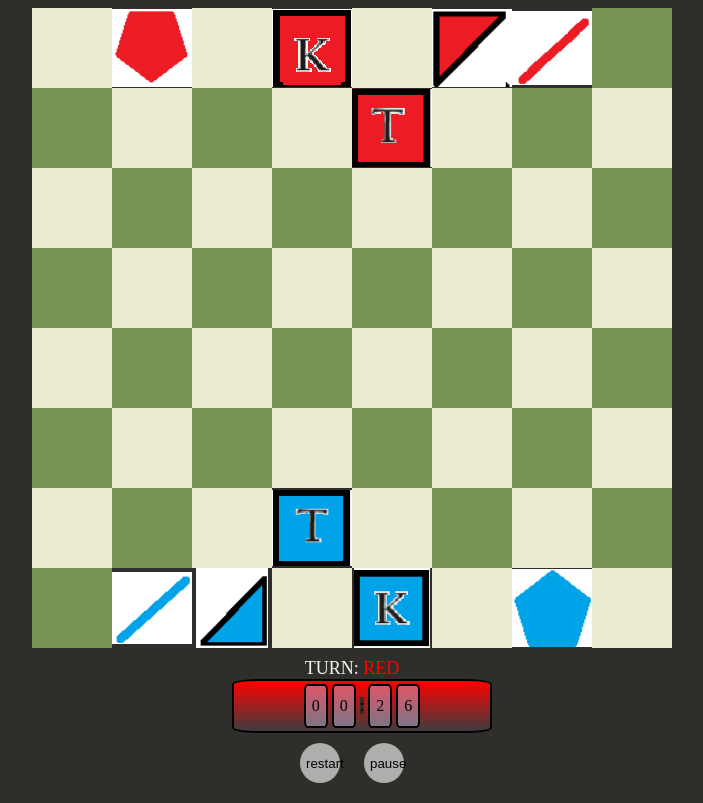
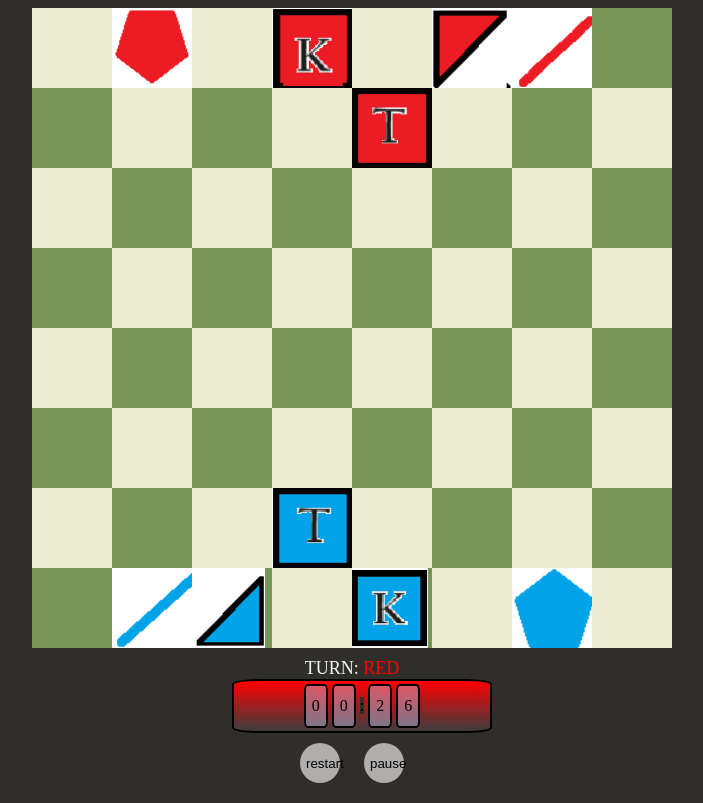
Before and after one commit to Atharvayeole9/Ricochet-Rumble, a plain HTML site: page index.html in a window 1280 px wide. Shown: the whole page, without its empty margins (288-991 px from the left). Drawn offline with Linux system fonts and the light colour scheme.

Commit message:
Update styles.css
Signed-off-by: Atharvayeole9 <143500181+Atharvayeole9@users.noreply.github.com>

```diff
--- a/styles.css
+++ b/styles.css
@@ -40,11 +40,11 @@
     display : flex;
     width : 80px;
     height : 80px;
-    img{
+/*     img{
         height: 100%;
         width: 100%;
         object-fit: contain;
-    }
+    } */
 }
 
 .black{
```
